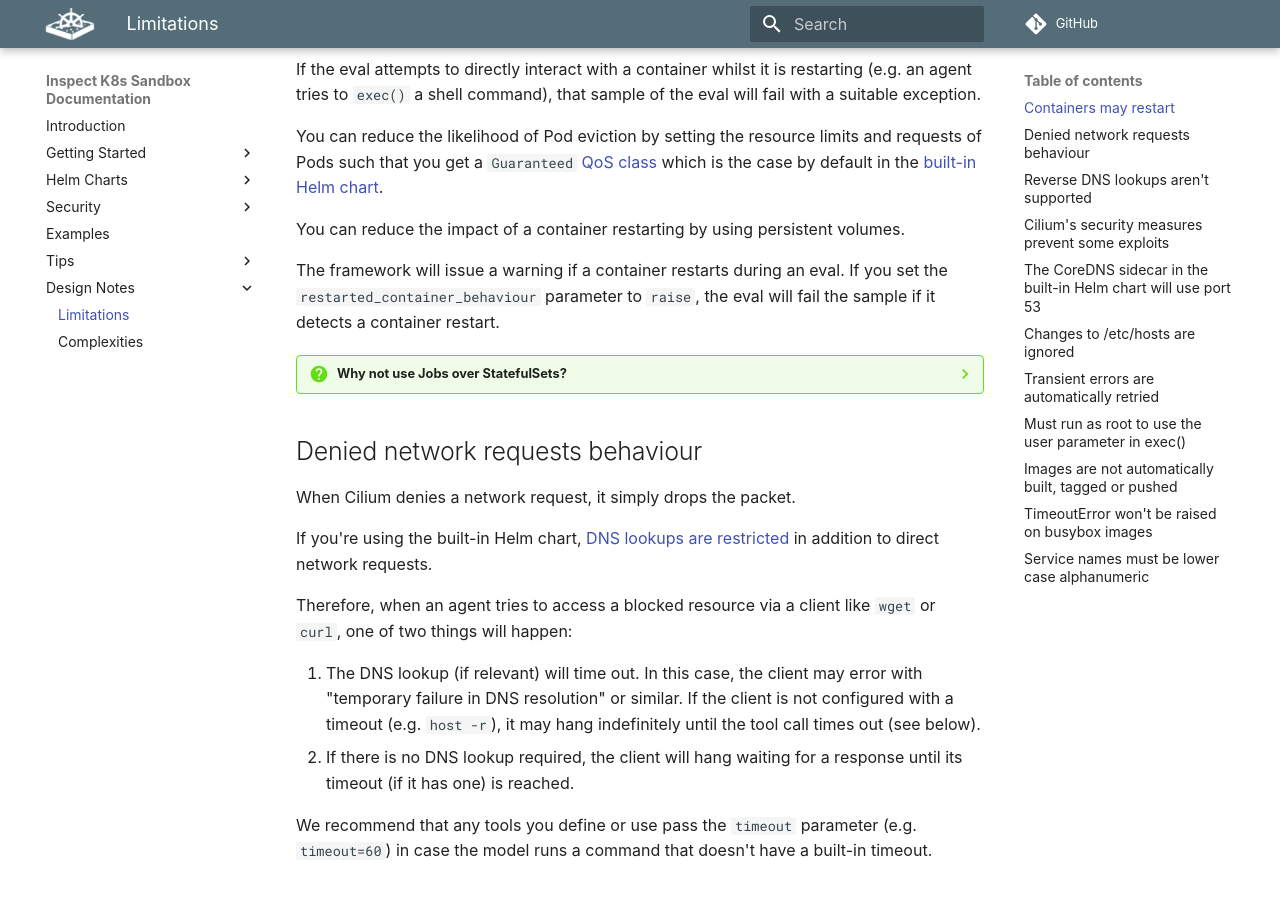
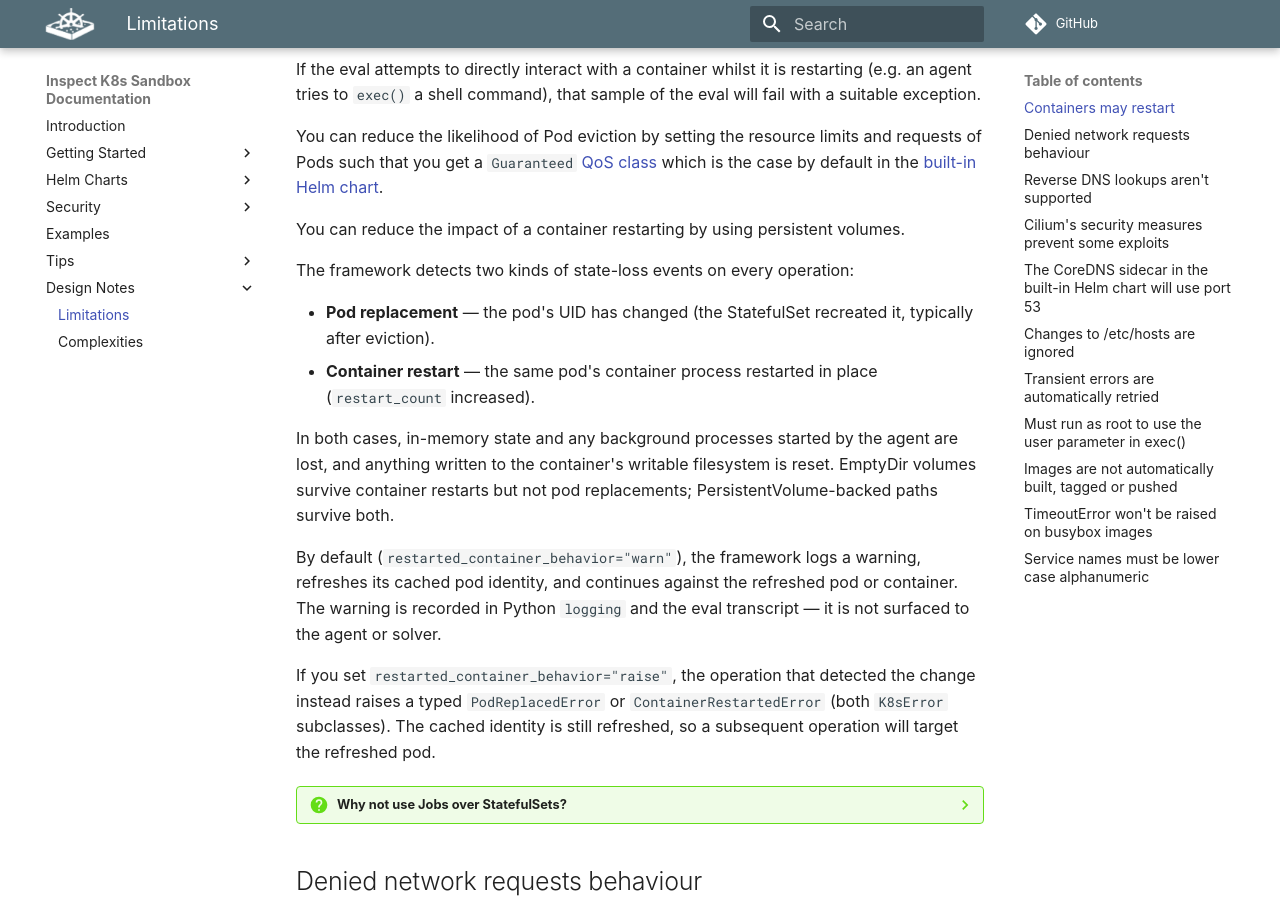
Before and after one commit to UKGovernmentBEIS/inspect_k8s_sandbox, an MkDocs documentation site: the page built from docs/docs/design/limitations.md, in a window 1280 px wide and 900 px high, scrolled down 796 px. Built offline with MkDocs 1.6.1 and Material for MkDocs 9.7.7, drawn with Linux system fonts in a browser that asks for light colours; some web fonts are replaced; comment, search, counter and statistics services are not loaded.

Commit message:
docs: clarify pod-replacement vs container-restart semantics
Updates the "Containers may restart" section in light of #193:

- Distinguishes the two state-loss events the framework now detects
  separately (pod replacement / container restart).
- Corrects what state survives each: emptyDir survives restarts but not
  replacements; PV-backed paths survive both. Anything on the container's
  writable layer is lost in both cases.
- Notes that the "warning" lives in Python logging / the eval transcript
  and is not surfaced to the agent or solver.
- References the new typed PodReplacedError / ContainerRestartedError.
- Fixes a long-standing parameter-name typo (`restarted_container_behaviour`
  → `restarted_container_behavior`) — the British spelling never matched
  the code.

Co-Authored-By: Claude Opus 4.7 (1M context) <noreply@anthropic.com>

```diff
--- a/docs/docs/design/limitations.md
+++ b/docs/docs/design/limitations.md
@@ -41,9 +41,27 @@ chart](../helm//built-in-chart.md#resource-requests-and-limits).
 
 You can reduce the impact of a container restarting by using persistent volumes.
 
-The framework will issue a warning if a container restarts during an eval. If you set
-the `restarted_container_behaviour` parameter to `raise`, the eval will fail the sample
-if it detects a container restart.
+The framework detects two kinds of state-loss events on every operation:
+
+* **Pod replacement** — the pod's UID has changed (the StatefulSet recreated it,
+  typically after eviction).
+* **Container restart** — the same pod's container process restarted in place
+  (`restart_count` increased).
+
+In both cases, in-memory state and any background processes started by the agent are
+lost, and anything written to the container's writable filesystem is reset. EmptyDir
+volumes survive container restarts but not pod replacements; PersistentVolume-backed
+paths survive both.
+
+By default (`restarted_container_behavior="warn"`), the framework logs a warning,
+refreshes its cached pod identity, and continues against the refreshed pod or
+container. The warning is recorded in Python `logging` and the eval transcript — it is
+not surfaced to the agent or solver.
+
+If you set `restarted_container_behavior="raise"`, the operation that detected the
+change instead raises a typed `PodReplacedError` or `ContainerRestartedError` (both
+`K8sError` subclasses). The cached identity is still refreshed, so a subsequent
+operation will target the refreshed pod.
 
 ??? question "Why not use Jobs over StatefulSets?"
 
```
